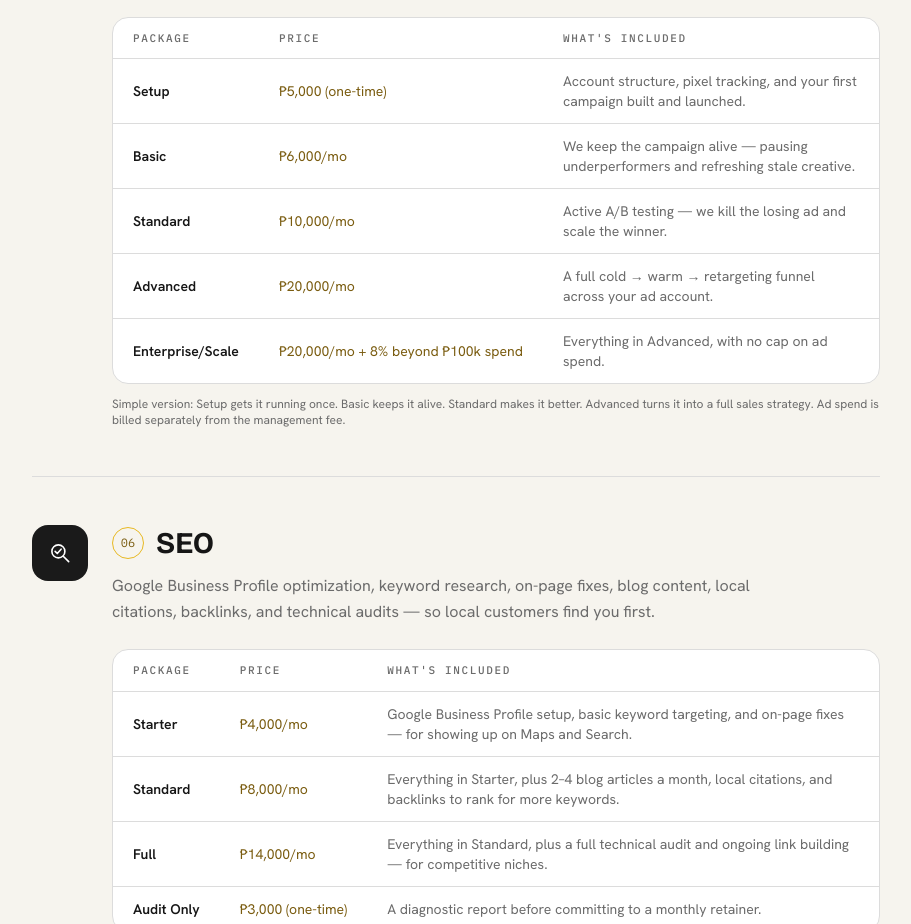
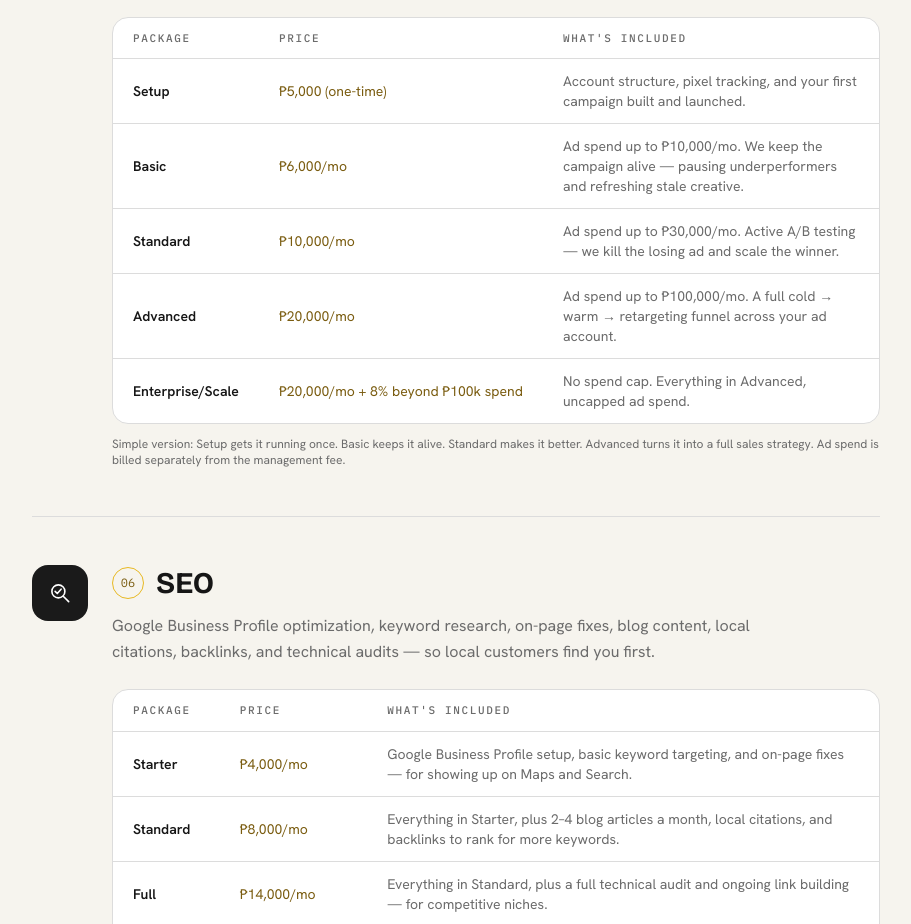
Before and after one commit to KJ3DigitalCo/kj3-website, a React (Vite) app: page /services in a window 1280 px wide. Shown: the part 3360-4284 px from the top of the page, without its empty margins (184-1095 px from the left). Built offline with nearby package versions, Linux system fonts and the light colour scheme.

Commit message:
Add ad spend caps to Paid Ads Management tiers
Basic up to P10k/mo, Standard up to P30k/mo, Advanced up to P100k/mo,
Enterprise uncapped -- makes clear what ad spend each management fee
tier actually covers.

```diff
--- a/src/data/services.jsx
+++ b/src/data/services.jsx
@@ -201,22 +201,25 @@ export const SERVICES = [
         {
           name: 'Basic',
           price: '₱6,000/mo',
-          included: 'We keep the campaign alive — pausing underperformers and refreshing stale creative.',
+          included:
+            'Ad spend up to ₱10,000/mo. We keep the campaign alive — pausing underperformers and refreshing stale creative.',
         },
         {
           name: 'Standard',
           price: '₱10,000/mo',
-          included: 'Active A/B testing — we kill the losing ad and scale the winner.',
+          included:
+            'Ad spend up to ₱30,000/mo. Active A/B testing — we kill the losing ad and scale the winner.',
         },
         {
           name: 'Advanced',
           price: '₱20,000/mo',
-          included: 'A full cold → warm → retargeting funnel across your ad account.',
+          included:
+            'Ad spend up to ₱100,000/mo. A full cold → warm → retargeting funnel across your ad account.',
         },
         {
           name: 'Enterprise/Scale',
           price: '₱20,000/mo + 8% beyond ₱100k spend',
-          included: 'Everything in Advanced, with no cap on ad spend.',
+          included: 'No spend cap. Everything in Advanced, uncapped ad spend.',
         },
       ],
       note:
```
